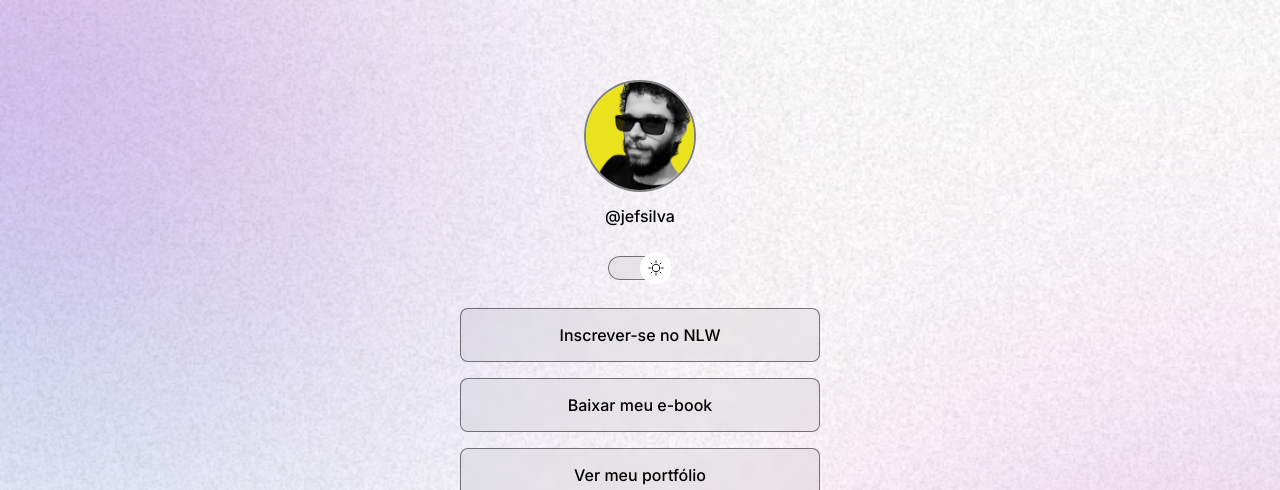
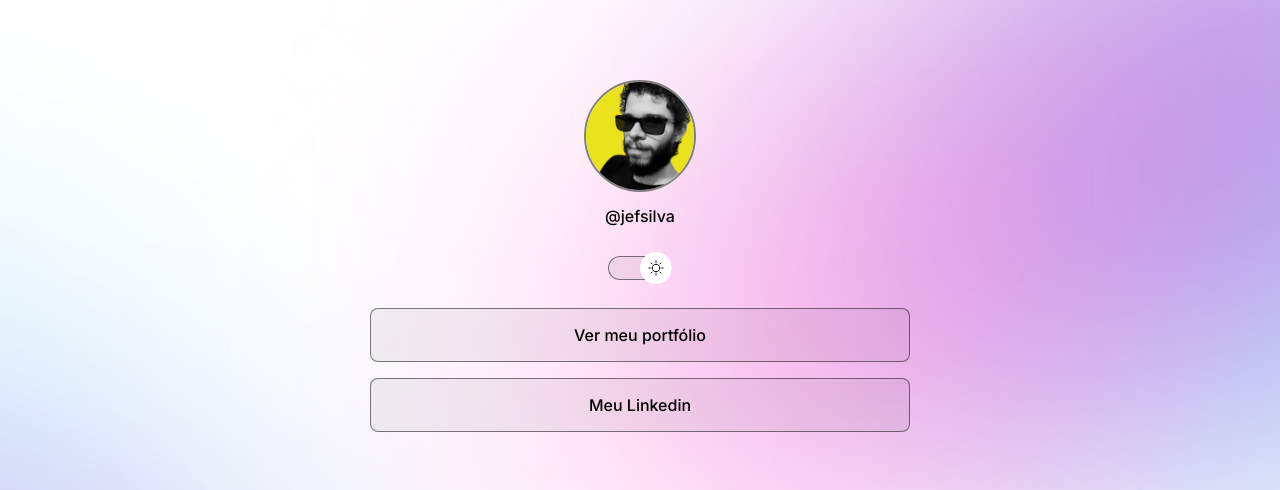
Before and after one commit to jefersonsilva01/devlinks, a plain HTML site: page index.html in a window 1280 px wide. Shown: the top 490 px of the page. Drawn offline with nearby package versions, Linux system fonts and the light colour scheme.

Commit message:
Adicionado keyframes

```diff
--- a/index.html
+++ b/index.html
@@ -21,19 +21,11 @@
     </div>
     <ul>
       <li>
-        <a href="#">Inscrever-se no NLW</a>
-      </li>
-
-      <li>
-        <a href="#">Baixar meu e-book</a>
-      </li>
-
-      <li>
         <a href="https://github.com/jefersonsilva01" target="_blank">Ver meu portfólio</a>
       </li>
 
       <li>
-        <a href="#">Conheça o Explorer</a>
+        <a href="https://www.linkedin.com/in/jefersonsilva01/" target="_blank">Meu Linkedin</a>
       </li>
     </ul>
     <div id="social-links">
--- a/style.css
+++ b/style.css
@@ -32,6 +32,7 @@ body {
 
   /* background: color image repeat position/size */
   background: var(--bg-url) no-repeat top center/cover;
+  height: 100vh;
 }
 
 body * {
@@ -40,8 +41,10 @@ body * {
 }
 
 #container {
-  width: 360px;
+  width: 100%;
+  max-width: 588px;
   margin: 56px auto 0px;
+  padding: 0 24px;
 }
 
 /* profile */
@@ -83,11 +86,17 @@ body * {
   left: 0;
   z-index: 1;
   transform: translateY(-50%);
+
+  animation: slide-back 0.2s;
 }
 
 .light #switch button {
-  right: 0;
-  left: initial;
+  animation: slide-in 0.2s forwards;
+}
+
+#switch button:hover {
+  outline: 8px solid var(--highlight-color);
+  cursor: pointer;
 }
 
 #switch span {
@@ -167,3 +176,32 @@ footer {
   text-align: center;
   font-size: 14px;
 }
+
+@media (min-width: 700px) {
+  :root {
+    --bg-url: url(./assets/bg-desktop.jpg);
+  }
+
+  .light {
+    --bg-url: url(./assets/bg-desktop-light.jpg);
+  }
+}
+
+/* animation */
+@keyframes slide-in {
+  from {
+    left: 0;
+  }
+  to {
+    left: 50%;
+  }
+}
+
+@keyframes slide-back {
+  from {
+    left: 50%;
+  }
+  to {
+    left: 0%;
+  }
+}
```
